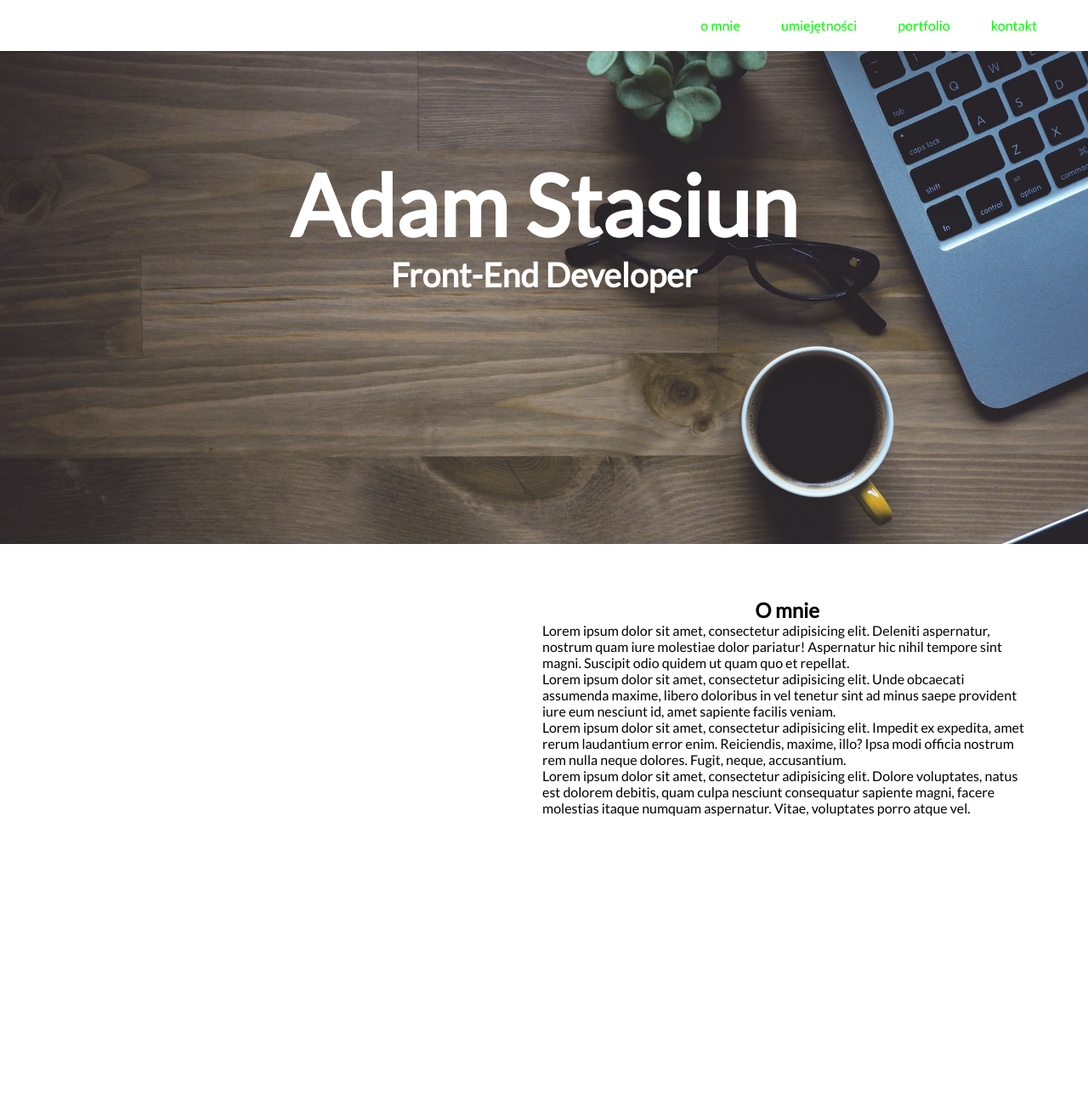
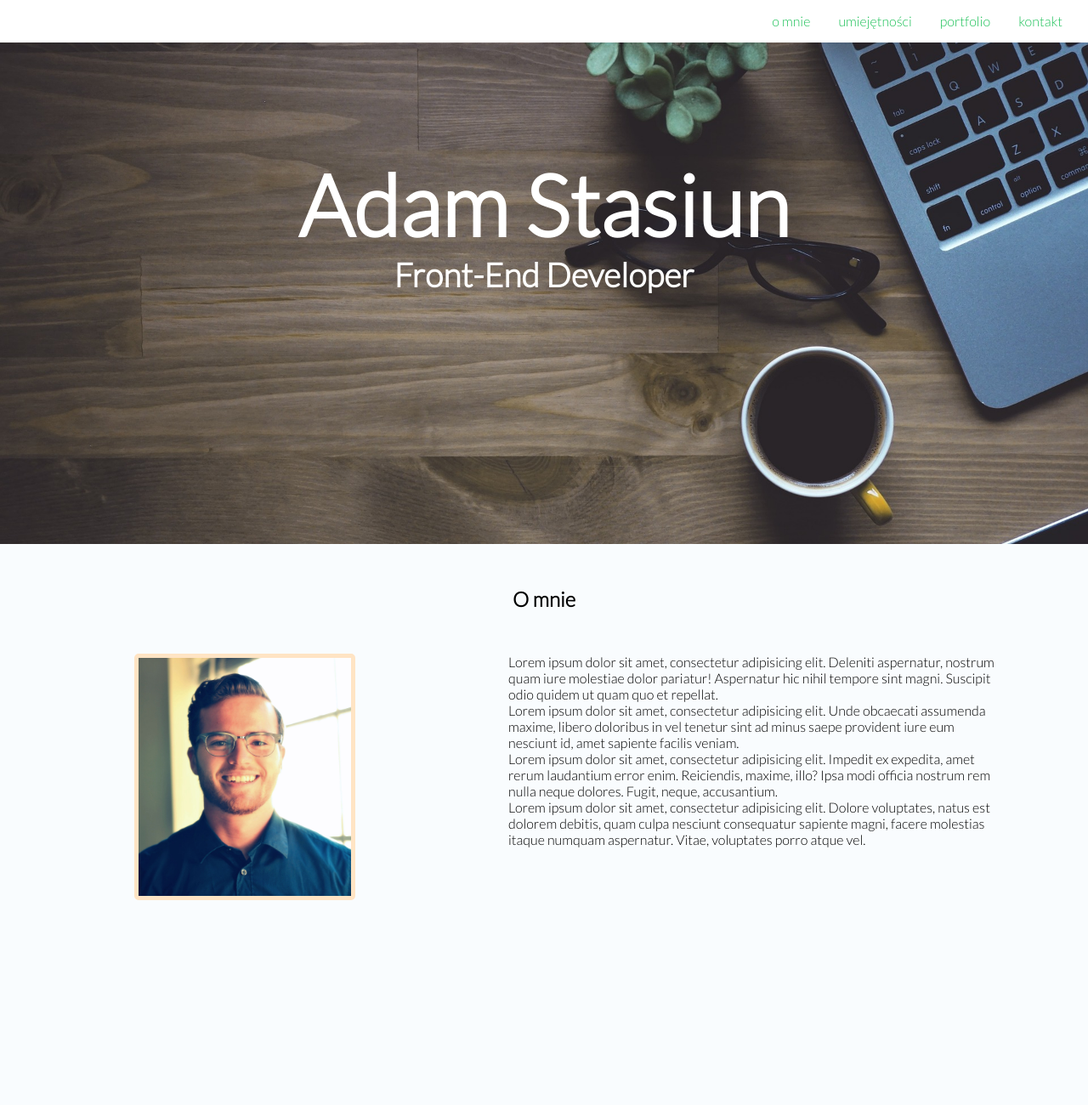
Before and after one commit to Stachoo99/moje-portfolio, a plain HTML site: page index.html in a window 1280 px wide. Shown: the top 1300 px of the page at 85% size. Drawn offline with Linux system fonts and the light colour scheme.

Commit message:
dodanie strony o mnie

```diff
--- a/css/style.css
+++ b/css/style.css
@@ -5,6 +5,8 @@
 body {
     font-family: 'Lato', sans-serif;
 }
+
+/*nawigacja start */
 
 #main-nav {
     position: fixed;
@@ -16,23 +18,30 @@ body {
 }
 
 #main-nav ul {
-    list-style: none;
+    list-style-type: none;
     text-align: right;
-    padding: 0 60px;
+    padding: 0;
+    margin: 0;
+
 }
 
 #main-nav ul li {
     display: inline-block;
-    text-align: right;
-    line-height: 60px;
-    padding-left: 45px;
+    line-height: 50px;
+    margin-right: 30px;
+
 
 }
 
-#main-nav a {
+#main-nav ul li a {
     text-decoration: none;
-    color: lime;
+    color: #1AC056;
+    font-family: 'Lato', sans-serif;
+    transition: all 0.4s;
+}
 
+#main-nav ul li a:hover {
+    color: #333;
 }
 
 /*
@@ -41,9 +50,11 @@ body {
 }
 */
 
+/*nawigacja stop */
+
 #header {
     text-align: center;
-/*    position: relative;*/
+    /*    position: relative;*/
     background-image: url(../img/header-background.jpg);
     background-size: cover;
     background-repeat: no-repeat;
@@ -61,6 +72,23 @@ body {
 
 #o-mnie {
     text-align: center;
+    background-color: #F9FCFE;
+    /*    margin-top: 52px;*/
+    /*    margin-bottom: 52px;*/
+    overflow: hidden;
+}
+
+#o-mnie h2 {
+    margin-top: 50px;
+    margin-bottom: 50px;
+    text-align: center;
+}
+
+#o-mnie figure {
+    float: left;
+    width: 45%;
+
+
 }
 
 .inner {
@@ -72,19 +100,21 @@ body {
     width: 45%;
     height: 80vh;
     float: right;
-    margin: 63px 66px;
+    margin-right: 106px;
+    text-align: left;
+
 }
 
-#section h2 p {
-/*    text-align: left;*/
-    background-color: #F9FCFE;
-}
 
 #figure {
     text-align: center;
     width: 250px;
     height: 100%;
     border: 5px solid bisque;
-    border-radius: 5%;
-    margin: 60px 190px;
+    border-radius: 5px;
+    margin: 0;
 }
+
+#clear {
+    clear: both;
+}
--- a/index.html
+++ b/index.html
@@ -1,11 +1,13 @@
 <!DOCTYPE html>
 <html lang="en">
+
 <head>
     <meta charset="UTF-8">
     <title>Document</title>
     <link rel="stylesheet" href="css/style.css">
-    <link href="https://fonts.googleapis.com/css?family=Lato" rel="stylesheet">
+    <link href="https://fonts.googleapis.com/css?family=Lato:300&amp;subset=latin-ext" rel="stylesheet">
 </head>
+
 <body>
     <!--   nawigacja -->
     <nav id="main-nav">
@@ -22,17 +24,21 @@
         <h2 class="inner">Front-End Developer</h2>
     </div>
 
-   <section>
+    <section id="o-mnie">
+        <h2>O mnie</h2>
+        <figure>
+            <img id="figure" src="img/jan-nowak.jpg" alt="Jan Nowak">
+        </figure>
         <div id="section">
-   <h2 id="o-mnie">O mnie</h2>
+            <!--   <h2 id="o-mnie">O mnie</h2>-->
             <p></p>Lorem ipsum dolor sit amet, consectetur adipisicing elit. Deleniti aspernatur, nostrum quam iure molestiae dolor pariatur! Aspernatur hic nihil tempore sint magni. Suscipit odio quidem ut quam quo et repellat.
             <p>Lorem ipsum dolor sit amet, consectetur adipisicing elit. Unde obcaecati assumenda maxime, libero doloribus in vel tenetur sint ad minus saepe provident iure eum nesciunt id, amet sapiente facilis veniam.</p>
             <p>Lorem ipsum dolor sit amet, consectetur adipisicing elit. Impedit ex expedita, amet rerum laudantium error enim. Reiciendis, maxime, illo? Ipsa modi officia nostrum rem nulla neque dolores. Fugit, neque, accusantium.</p>
             <p>Lorem ipsum dolor sit amet, consectetur adipisicing elit. Dolore voluptates, natus est dolorem debitis, quam culpa nesciunt consequatur sapiente magni, facere molestias itaque numquam aspernatur. Vitae, voluptates porro atque vel.</p>
         </div>
-   <figure>
-  <img id="figure" src="img/jan-nowak.jpg" alt="Jan Nowak">
-</figure>
+        <div id="clear">
+        </div>
     </section>
 </body>
+
 </html>
```
Lines whose indentation alone changed are shown as unchanged.
